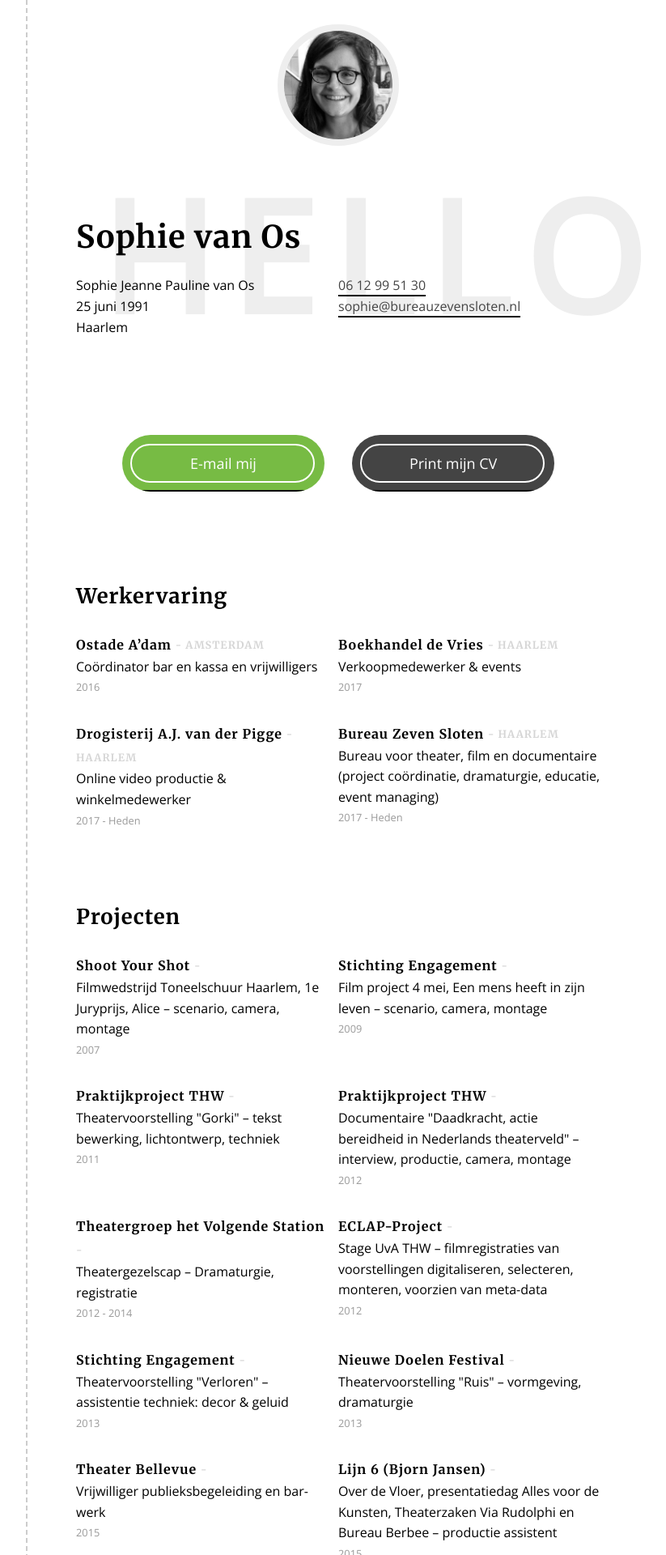
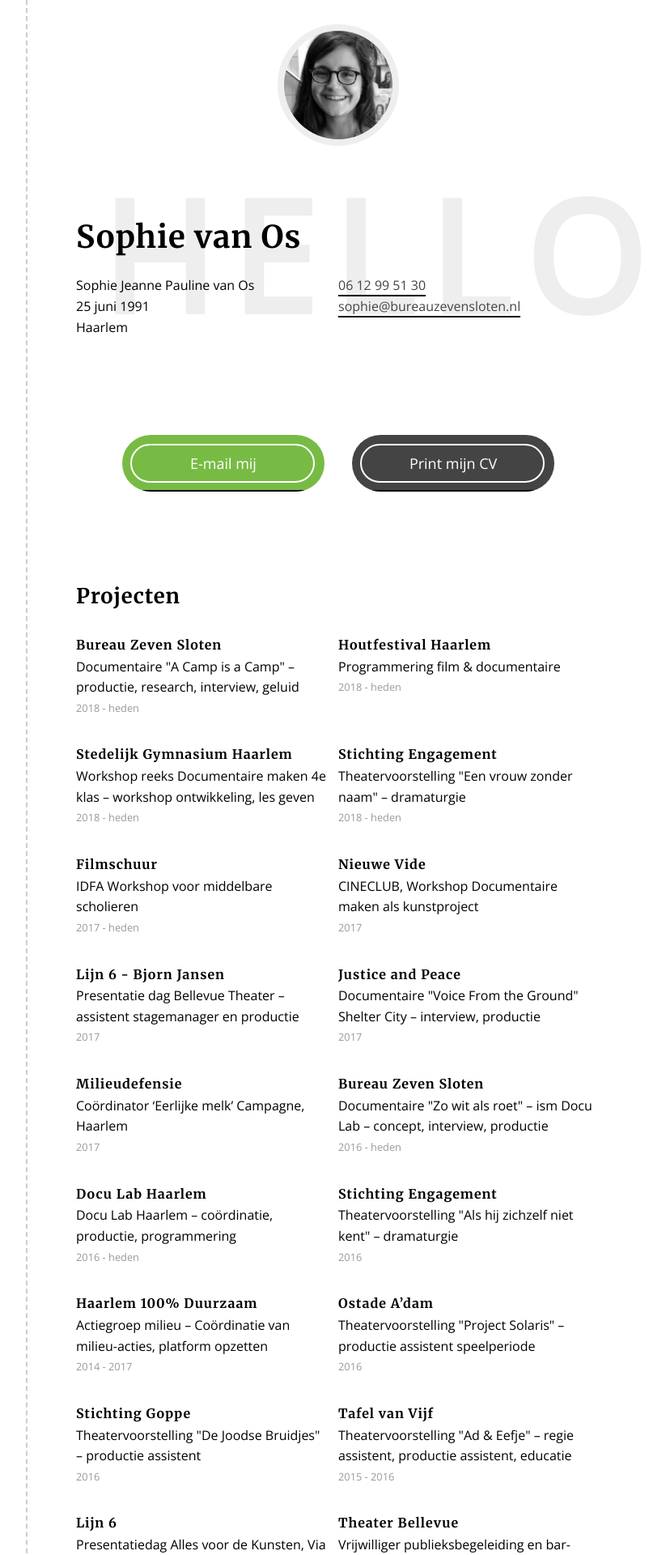
Before and after one commit to mvaneijgen/bureauzevensloten, a Jekyll site: the page built from cv.html, in a window 1280 px wide. Shown: the top 1920 px of the page at 81% size, without its empty margins (223-1046 px from the left). Built offline with Jekyll 4.4.1, drawn with Linux system fonts in a browser that asks for light colours; some of the changed text lies outside the part shown.

Commit message:
Add new data and styling fixes

```diff
--- a/_data/projecten.csv
+++ b/_data/projecten.csv
@@ -1,27 +1,27 @@
 title,institute,location,start,end
-"Documentaire ""A Camp is a Camp"" – productie, research, interview, geluid",Bureau Zeven Sloten,,2018,
-Programmering film & documentaire,Houtfestival Haarlem,,2018,
-"Workshop reeks Documentaire maken 4e klas – workshop ontwikkeling, les geven",Stedelijk Gymnasium Haarlem,,2018,
-"Theatervoorstelling ""Een vrouw zonder naam"" – dramaturgie",Stichting Engagement,,2018,Heden
-IDFA Workshop voor middelbare scholieren,Filmschuur,,2017,Heden
+"Documentaire ""A Camp is a Camp"" – productie, research, interview, geluid",Bureau Zeven Sloten,,2018,heden
+Programmering film & documentaire,Houtfestival Haarlem,,2018,heden
+"Workshop reeks Documentaire maken 4e klas – workshop ontwikkeling, les geven",Stedelijk Gymnasium Haarlem,,2018,heden
+"Theatervoorstelling ""Een vrouw zonder naam"" – dramaturgie",Stichting Engagement,,2018,heden
+IDFA Workshop voor middelbare scholieren,Filmschuur,,2017,heden
 "CINECLUB, Workshop Documentaire maken als kunstproject",Nieuwe Vide,,2017,
-"Presentatie dag Bellevue Theater –  assistent stagemanager en productie, Lijn 6 (Bjorn Jansen)",Bureau Berbee,,2017,
-"Documentaire ""Voice From the Ground"", Shelter City project – regie, interview, productie, research",Pletterij & Justice and Peace,,2017,
+Presentatie dag Bellevue Theater –  assistent stagemanager en productie,Lijn 6 - Bjorn Jansen,,2017,
+"Documentaire ""Voice From the Ground"" Shelter City – interview, productie",Justice and Peace,,2017,
 "Coördinator ‘Eerlijke melk’ Campagne, Haarlem",Milieudefensie,,2017,
-"Documentaire ""Zo wit als roet"" – concept, interview, productie, assistent montage",Docu Lab Haarlem,,2016,Heden
-"Docu Lab Haarlem (community documentairemakers) – coördinatie, opzetten platform, productie, programmering",Docu Lab Haarlem,,2016,
+"Documentaire ""Zo wit als roet"" – ism Docu Lab – concept, interview, productie",Bureau Zeven Sloten,,2016,heden
+"Docu Lab Haarlem – coördinatie, productie, programmering",Docu Lab Haarlem,,2016,heden
 "Theatervoorstelling ""Als hij zichzelf niet kent"" – dramaturgie",Stichting Engagement,,2016,
-"Actiegroep milieu – Coördinatie van milieu-acties, platform opzetten",Haarlem 100% Duurzaam,,2014,2016
+"Actiegroep milieu – Coördinatie van milieu-acties, platform opzetten",Haarlem 100% Duurzaam,,2014,2017
 "Theatervoorstelling ""Project Solaris"" – productie assistent speelperiode",Ostade A’dam,,2016,
 "Theatervoorstelling ""De Joodse Bruidjes"" – productie assistent",Stichting Goppe,,2016,
 "Theatervoorstelling ""Ad & Eefje"" – regie assistent, productie assistent, educatie",Tafel van Vijf,,2015,2016
-"Over de Vloer, presentatiedag Alles voor de Kunsten, Theaterzaken Via Rudolphi en Bureau Berbee – productie assistent",Lijn 6 (Bjorn Jansen),,2015,
+"Presentatiedag Alles voor de Kunsten, Via Rudolphi & Bureau Berbee – productie assistent",Lijn 6,,2015,
 Vrijwilliger publieksbegeleiding en bar- werk,Theater Bellevue,,2015,
 "Theatervoorstelling ""Ruis"" – vormgeving, dramaturgie",Nieuwe Doelen Festival,,2013,
 "Theatervoorstelling ""Verloren"" – assistentie techniek: decor & geluid",Stichting Engagement,,2013,
-"Stage UvA THW – filmregistraties van voorstellingen digitaliseren, selecteren, monteren, voorzien van meta-data",ECLAP-Project,,2012,
-"Theatergezelscap – Dramaturgie, registratie",Theatergroep het Volgende Station,,2012,2014
-"Documentaire ""Daadkracht, actie bereidheid in Nederlands theaterveld"" – interview, productie, camera, montage",Praktijkproject THW,,2012,
+"Stage UvA THW – filmregistraties digitaliseren, monteren, voorzien van meta-data",ECLAP-Project,,2012,
+"Theatergezelscap – Dramaturgie, registratie",Theatergroep Het Volgende Station,,2012,2014
+"Documentaire ""Daadkracht"" – interview, productie, camera, montage",Praktijkproject THW,,2012,
 "Theatervoorstelling ""Gorki"" – tekst bewerking, lichtontwerp, techniek",Praktijkproject THW,,2011,
 "Film project 4 mei, Een mens heeft in zijn leven – scenario, camera, montage",Stichting Engagement,,2009,
 "Filmwedstrijd Toneelschuur Haarlem, 1e Juryprijs, Alice – scenario, camera, montage",Shoot Your Shot,,2007,
--- a/_data/werkervaring.csv
+++ b/_data/werkervaring.csv
@@ -1,5 +1,5 @@
 title,institute,location,start,end
 "Bureau voor theater, film en documentaire (project coördinatie, dramaturgie, educatie, event managing)",Bureau Zeven Sloten,Haarlem,2017,Heden
-Online video productie & winkelmedewerker,Drogisterij A.J. van der Pigge,Haarlem,2017,Heden
+"Online video productie, events & winkelmedewerker drogisterij",A.J. van der Pigge,Haarlem,2017,Heden
 Verkoopmedewerker & events,Boekhandel de Vries,Haarlem,2017,
 Coördinator bar en kassa en vrijwilligers,Ostade A’dam,Amsterdam,2016,
--- a/_includes/cv-item-structure.html
+++ b/_includes/cv-item-structure.html
@@ -1,6 +1,8 @@
 <div class="item">
   <h3>
-    {{ item.institute }} <span>{{ site.divider }} {{ item.location }}</span>
+    {{ item.institute }} {% if item.location %}<span
+      >{{ site.divider }} {{ item.location }}</span
+    >{% endif %}
   </h3>
   <p>{{ item.title }}</p>
   <p class="year">
--- a/_sass/components/_cv.scss
+++ b/_sass/components/_cv.scss
@@ -229,7 +229,7 @@
   /* Print */
   @media print {
     html {
-      font-size: 16px;
+      font-size: 14px;
     }
     .site-header {
       display: none !important;
@@ -249,6 +249,9 @@
       right: 10px;
       top: 30px;
       z-index: 999;
+      img {
+        max-width: 110px;
+      }
     }
     h3 span {
       color: #ccc;
@@ -288,3 +291,16 @@
     }
   }
 }
+
+@media all {
+  .page-break {
+    display: none;
+  }
+}
+
+@media print {
+  .page-break {
+    display: block;
+    page-break-before: always;
+  }
+}
--- a/cv.html
+++ b/cv.html
@@ -61,17 +61,19 @@
     Print mijn CV</a
   >
 </section>
+
+<section id="work" class="list">
+  <h2>Projecten</h2>
+  <div class="items">
+    {% assign items = site.data.projecten %} {% for item in items %} {% include
+    cv-item-structure.html%} {% endfor %}
+  </div>
+</section>
+<div class="page-break"></div>
 <section id="intern" class="list">
   <h2>Werkervaring</h2>
   <div class="items">
-    {% assign items = site.data.werkervaring %} {% for item in items reversed %}
-    {% include cv-item-structure.html%} {% endfor %}
-  </div>
-</section>
-<section id="work" class="list">
-  <h2>Projecten</h2>
-  <div class="items">
-    {% assign items = site.data.projecten %} {% for item in items reversed %} {%
+    {% assign items = site.data.werkervaring %} {% for item in items %} {%
     include cv-item-structure.html%} {% endfor %}
   </div>
 </section>
@@ -79,15 +81,15 @@
 <section id="opleidingen" class="list">
   <h2>Opleidingen</h2>
   <div class="items">
-    {% assign items = site.data.opleidingen %} {% for item in items reversed %}
-    {% include cv-item-structure.html%} {% endfor %}
+    {% assign items = site.data.opleidingen %} {% for item in items %} {%
+    include cv-item-structure.html%} {% endfor %}
   </div>
 </section>
 
 <!-- <section id="cursussen" class="list">
   <h2>Cursussen</h2>
   <div class="items">
-    {% assign items = site.data.cursussen %} {% for item in items reversed %} {%
+    {% assign items = site.data.cursussen %} {% for item in items %} {%
     include cv-item-structure.html%} {% endfor %}
   </div>
 </section> -->
```
Also changed, not shown: 1 other file.
